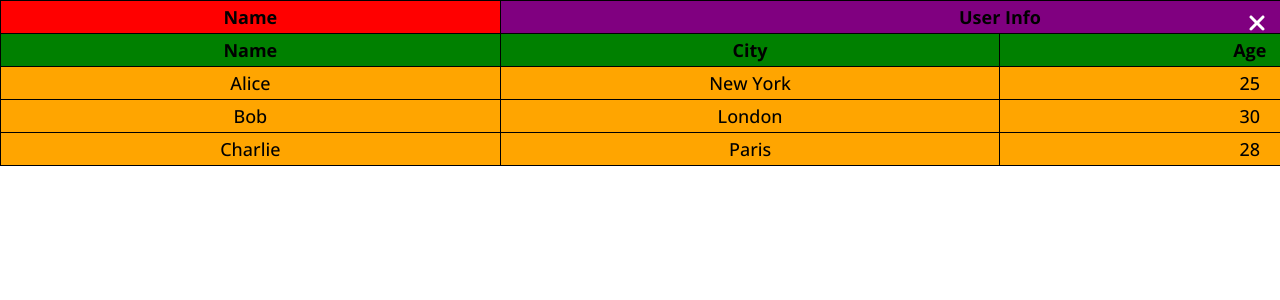
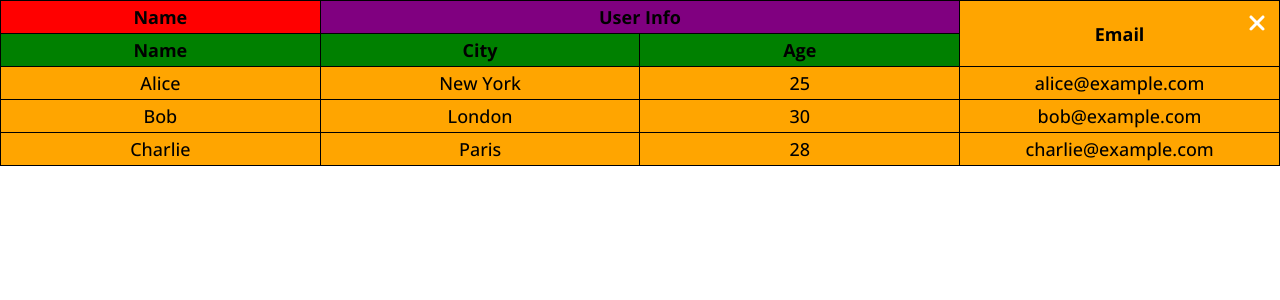
Before and after one commit to mmmohajer/translator, a Next.js app in the folder client/: page /admin/dev-pages/dev-design in a window 1280 px wide. Both pictures are taken after a click on the element "Table". Shown: the top 300 px of the page. Built offline with nearby package versions, Linux system fonts and the light colour scheme.

Commit message:
Table component is ready

```diff
--- a/client/src/baseComponents/reusableComponents/Table/Table.js
+++ b/client/src/baseComponents/reusableComponents/Table/Table.js
@@ -16,8 +16,14 @@ const Table = ({
 
   const colWidths = useMemo(() => {
     if (!headingData?.length) return [];
-    return headingData.map((col) => col?.width);
-  }, [headingData]);
+    const baseWidths = headingData.map((col) => col?.width);
+    const totalBaseWidth = baseWidths.reduce((a, b) => a + b, 0);
+    if (useFullWidth && width && totalBaseWidth < width) {
+      const stretchWidth = width / baseWidths.length;
+      return baseWidths.map(() => stretchWidth);
+    }
+    return baseWidths;
+  }, [headingData, useFullWidth, width]);
 
   const totalTableWidth = useMemo(() => {
     return colWidths.reduce((a, b) => a + b, 0);
--- a/client/src/components/DevPages/DevDesign/subs/DisplayTable/utils.js
+++ b/client/src/components/DevPages/DevDesign/subs/DisplayTable/utils.js
@@ -40,7 +40,7 @@ export const HEADING_DATA = () => [
         Name
       </Div>
     ),
-    width: 500,
+    width: 160,
   },
   {
     identifier: "city",
@@ -50,7 +50,7 @@ export const HEADING_DATA = () => [
         City
       </Div>
     ),
-    width: 500,
+    width: 80,
   },
   {
     identifier: "age",
@@ -60,12 +60,12 @@ export const HEADING_DATA = () => [
         Age
       </Div>
     ),
-    width: 500,
+    width: 80,
   },
   {
     identifier: "email",
     display: null,
-    width: 500,
+    width: 160,
   },
 ];
 
```
